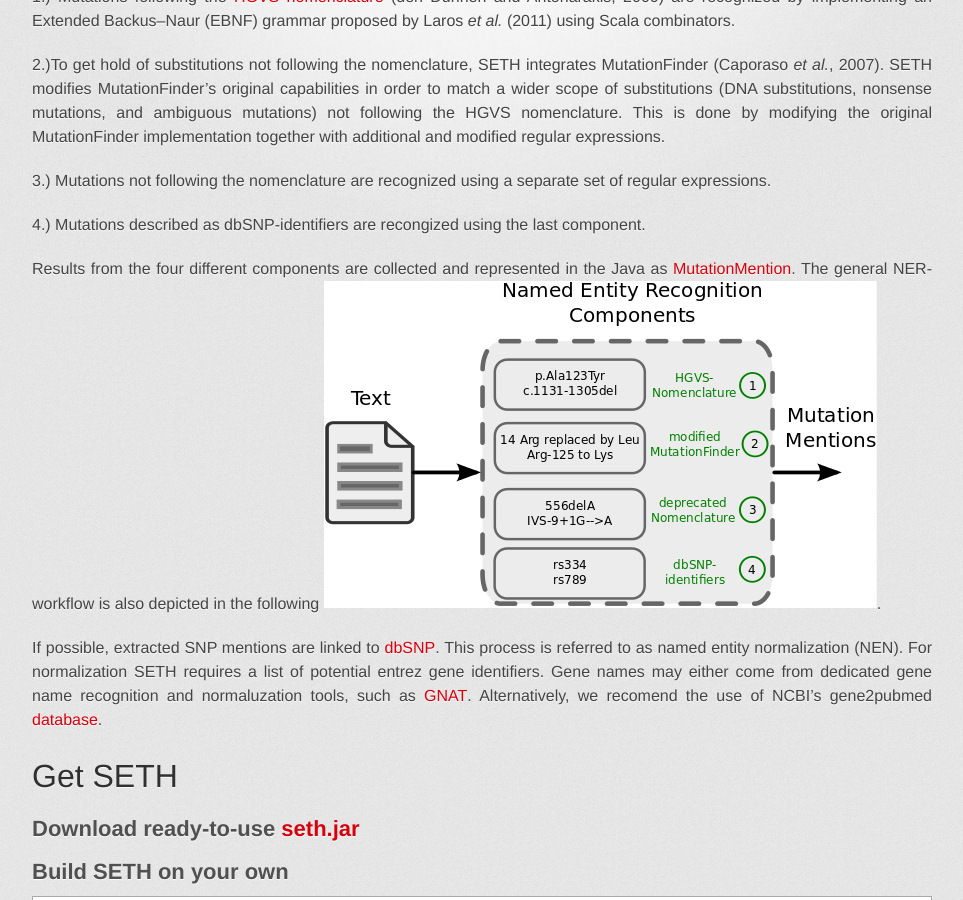
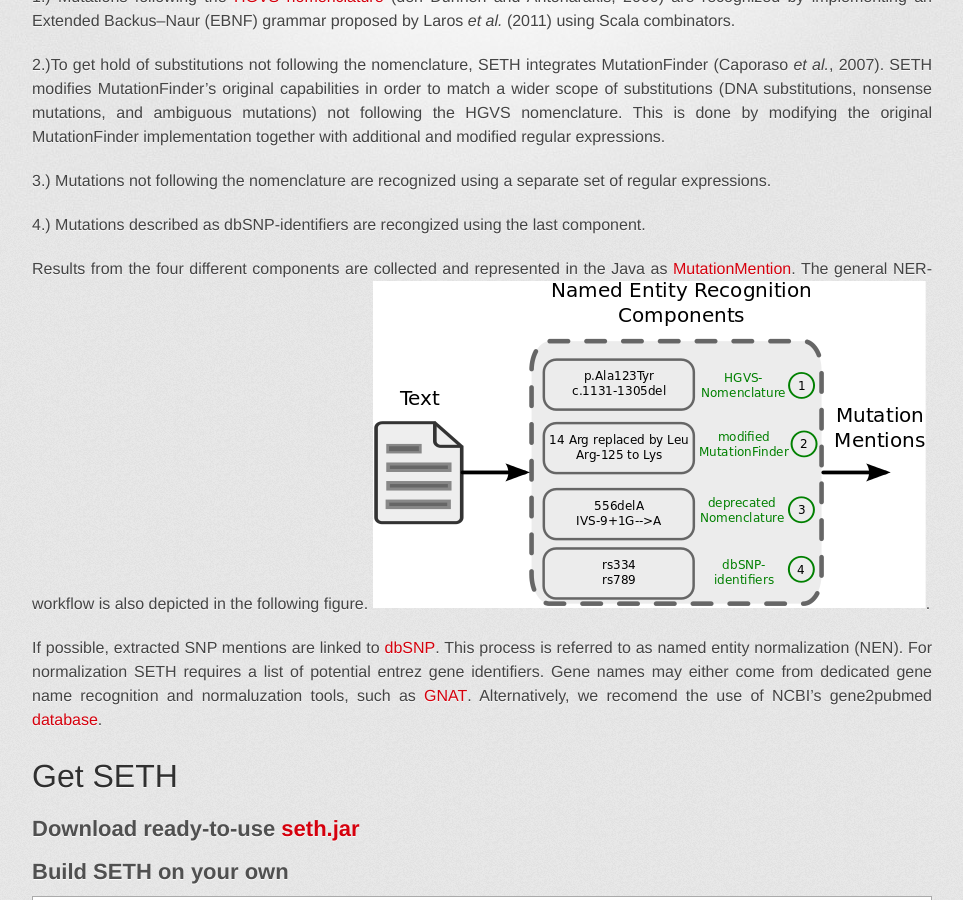
Before and after one commit to rockt/SETH, a Jekyll site: the page built from index.md, in a window 1280 px wide and 900 px high, scrolled down 358 px. Shown: the whole window, without its empty margins (158-1121 px from the left). Built offline with Jekyll 4.4.1, drawn with Linux system fonts in a browser that asks for light colours; some web fonts are replaced.

Commit message:
Update index.md

```diff
--- a/index.md
+++ b/index.md
@@ -15,7 +15,8 @@ SETH modifies MutationFinder's original capabilities in order to match a wider s
 4.) Mutations described as dbSNP-identifiers are recongized using the last component.
 
 Results from the four different components are collected and represented in the Java as  [MutationMention](https://github.com/rockt/SETH/blob/master/src/main/java/de/hu/berlin/wbi/objects/MutationValidation.java).
-The general NER-workflow is also depicted in the following ![figure](https://raw.githubusercontent.com/rockt/SETH/ad7b9fbccd976a6775a03daf332b08ee52a08a0f/images/dataflow.png).
+The general NER-workflow is also depicted in the following figure.
+![Workflow](https://raw.githubusercontent.com/rockt/SETH/ad7b9fbccd976a6775a03daf332b08ee52a08a0f/images/dataflow.png "NER worflow of SETH").
 
 If possible, extracted SNP mentions are linked to [dbSNP](http://www.ncbi.nlm.nih.gov/SNP/). This process  is referred to as named entity normalization (NEN). For normalization SETH requires a list of potential entrez gene identifiers. Gene names may either come from dedicated gene name recognition and normaluzation tools, such as [GNAT](http://gnat.sourceforge.net/).
 Alternatively, we recomend the use of NCBI's gene2pubmed [database](ftp://ftp.ncbi.nlm.nih.gov/gene/DATA/gene2pubmed.gz).
```
